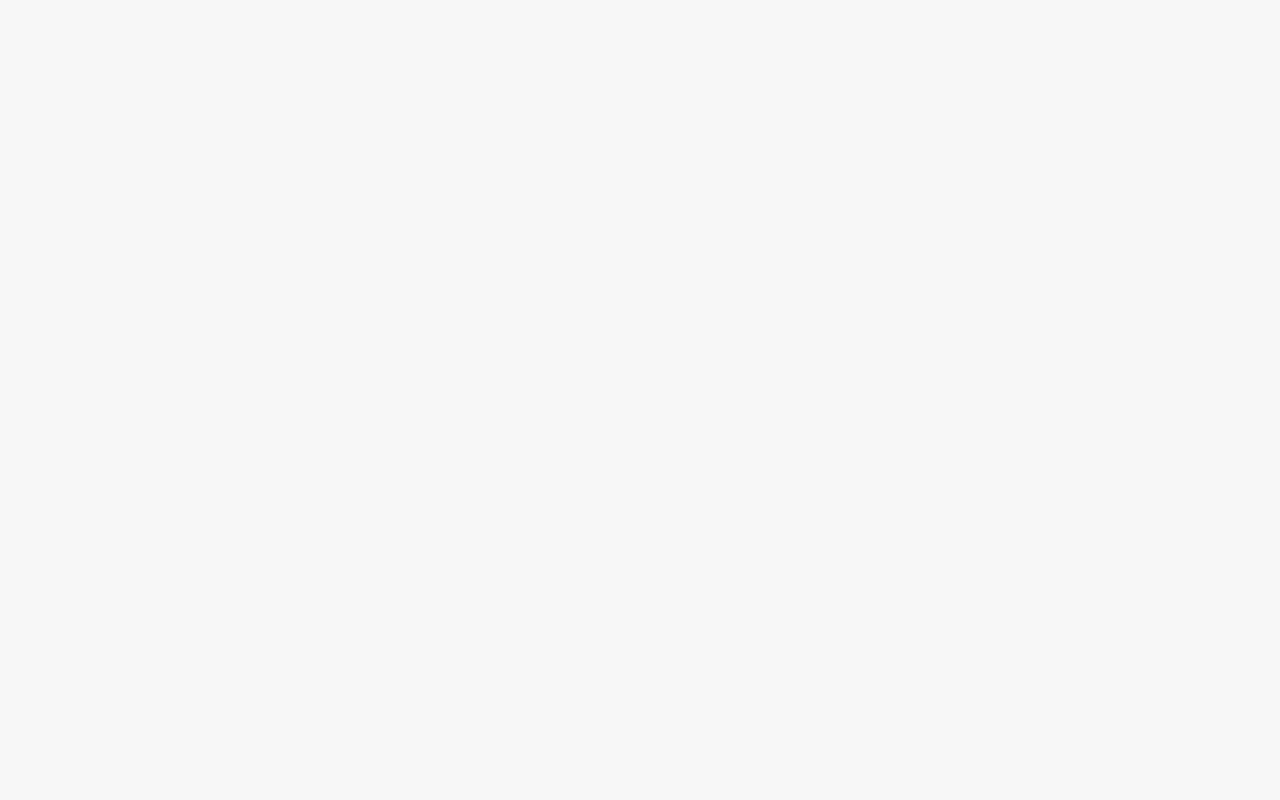
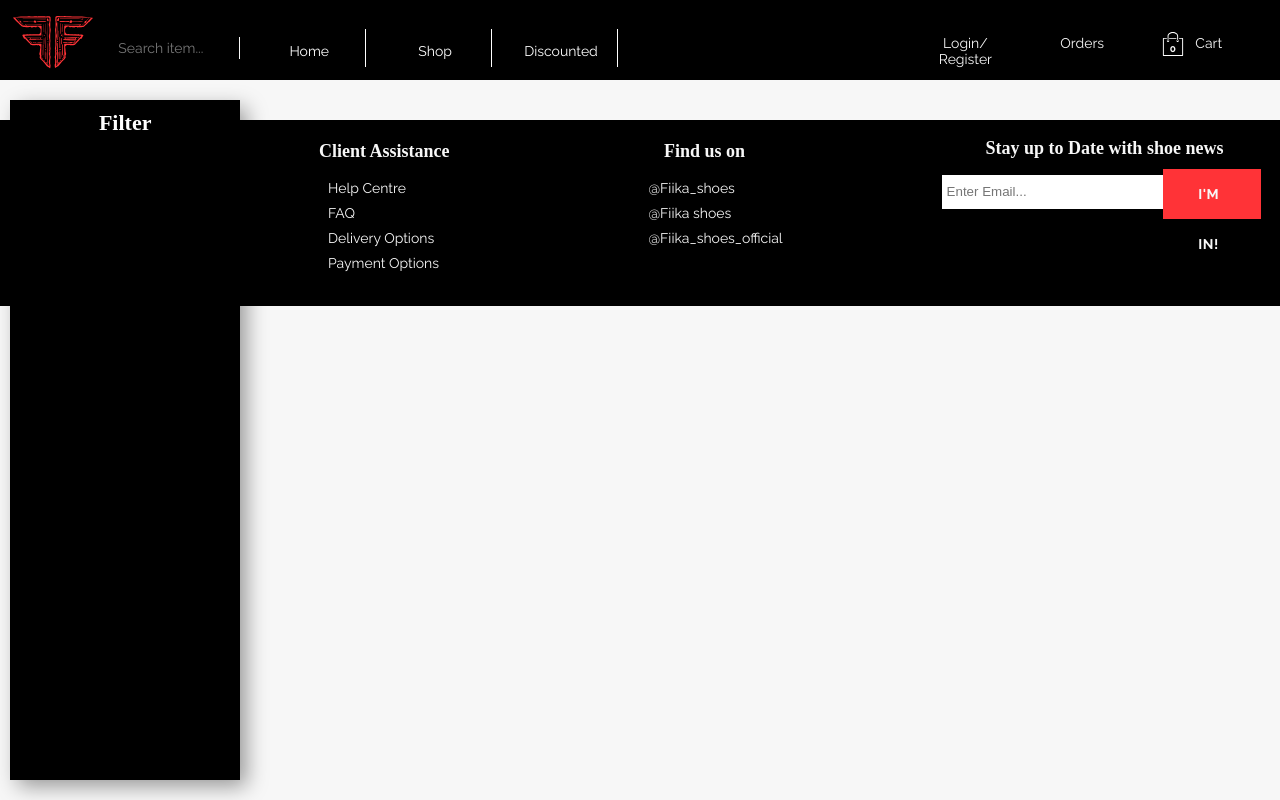
Before and after one commit to LeandervanAarde/fikaclothing, a React (Create React App) app in the folder client/: page /Shop in a window 1280 px wide. Before the commit this address had no page. Built offline with nearby package versions, Linux system fonts and the light colour scheme; a web font is replaced by a local one.

Commit message:
Shop page has been added
product filter has been created and the Shop Route has been added. Design to be implemented next.

```diff
--- a/client/src/App.js
+++ b/client/src/App.js
@@ -5,6 +5,8 @@ import Navigation from './Routes/Navigation/Navigation.component';
 import Home from './Routes/Home/Home.component';
 import Login from './Routes/Login/Login.component';
 import Register from './Routes/Register/Register.component';
+import Checkout from './Routes/Checkout/Checkout.component';
+import Shop from './Routes/Shop/Shop.component';
 
 const App = () => {
   return (
@@ -13,6 +15,8 @@ const App = () => {
               <Route index element={<Home/>}/>
               <Route path="/signIn" element={<Login/>} />
               <Route path="/Register" element={<Register/>}/>
+              <Route path='/Shop' element={<Shop/>}/>
+              <Route path='/Checkout' element={<Checkout/>}/>
         </Route>
     </Routes>
   );
--- a/client/src/Components/Card/Card.styles.scss
+++ b/client/src/Components/Card/Card.styles.scss
@@ -1,7 +1,7 @@
 @import "../../StylesSource/variables.scss";
 
 .card-body{
-    width: 225px;
+    width: 230px;
     height: auto;
     margin-bottom: 40px;
     min-height: 290px;
@@ -45,8 +45,8 @@
         color: $black;
         font-weight: 700;
         font-size: 18px;
-        margin-left: 20%;
-        margin-bottom: 10px;
+        margin-left: 15%;
+        margin-bottom: 5px;
         margin-top: 10px;
     }
 
@@ -65,7 +65,9 @@
     }
 
     .btn-container{
-        width: 90%;
-        margin-left: 5%;
+       width: 100%;
+       display: flex;
+       justify-content: center;
+       padding: 0;
     }
 }
--- a/client/src/Components/CartDropDown/CartDropDown.component.jsx
+++ b/client/src/Components/CartDropDown/CartDropDown.component.jsx
@@ -7,19 +7,21 @@ const CartDropDown = () => {
 
     const navigate = useNavigate();
     const goToCheckout = () =>{
-        navigate("/checkout")
+        navigate("/Checkout")
     }
     const cartItems = useContext(CartContext);
 
 
     return (
         <div className='cart-dropdown-container'>
+            <h2>CART</h2>
             <div className='cart-items'>
 
             </div>
             <Button
                 buttonType={"secondary"}
                 children = {"Go to checkout"}
+                onClick={goToCheckout}
             />
         </div>
     );
--- a/client/src/Components/CartDropDown/CartDropDown.styles.scss
+++ b/client/src/Components/CartDropDown/CartDropDown.styles.scss
@@ -14,4 +14,9 @@
     right: 40px;
     z-index: +999;
 
+    h2{
+        @include headingTwo();
+        margin-top: 0;
+    }
+
 }
--- /dev/null
+++ b/client/src/Components/Filter/Filter.component.jsx
@@ -0,0 +1,12 @@
+import React from 'react';
+import "./Filter.styles.scss";
+
+const Filter = () => {
+    return (
+        <div className='filter-container'>
+                <h4 className='filter-heading'>Filter</h4>
+        </div>
+    );
+};
+
+export default Filter;
--- /dev/null
+++ b/client/src/Components/Filter/Filter.styles.scss
@@ -0,0 +1,18 @@
+@import "../../StylesSource/variables.scss";
+
+.filter-container{
+    width: 18vw;
+    height: 85vh;
+    background-color: $black;
+    @include dropShadow();
+    position: fixed;
+    top: 12.5vh;
+    left: 10px;
+
+    .filter-heading{
+        @include headingFour();
+        margin-top: 10px;
+        color: white;
+        text-align: center;
+    }
+}
--- /dev/null
+++ b/client/src/Routes/Checkout/Checkout.component.jsx
@@ -0,0 +1,11 @@
+import React from 'react';
+
+const Checkout = () => {
+    return (
+        <div className='checkout-container'>
+              <h1>I am the checkout Component</h1>
+        </div>
+    );
+};
+
+export default Checkout;
--- /dev/null
+++ b/client/src/Routes/Checkout/Checkout.styles.scss
@@ -0,0 +1 @@
+@import "../../StylesSource/variables.scss";
--- /dev/null
+++ b/client/src/Routes/Shop/Shop.component.jsx
@@ -0,0 +1,14 @@
+import React from 'react';
+import Filter from '../../Components/Filter/Filter.component';
+import Footer from '../../Components/Footer/Footer.component';
+
+const Shop = () => {
+    return (
+        <div>
+            <Filter/>
+            <Footer/>
+        </div>
+    );
+};
+
+export default Shop;
```
Also changed, not shown: client/src/Routes/Shop/Shop.styles.scss (added).
